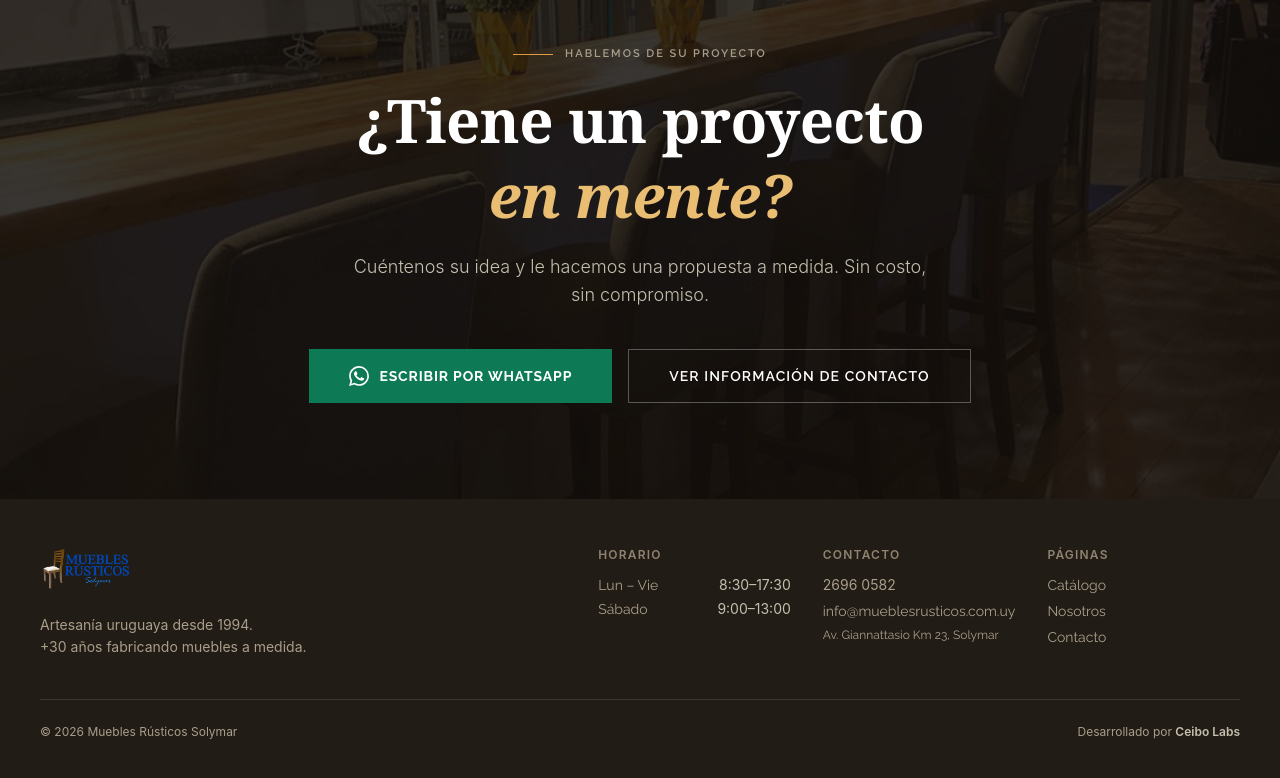
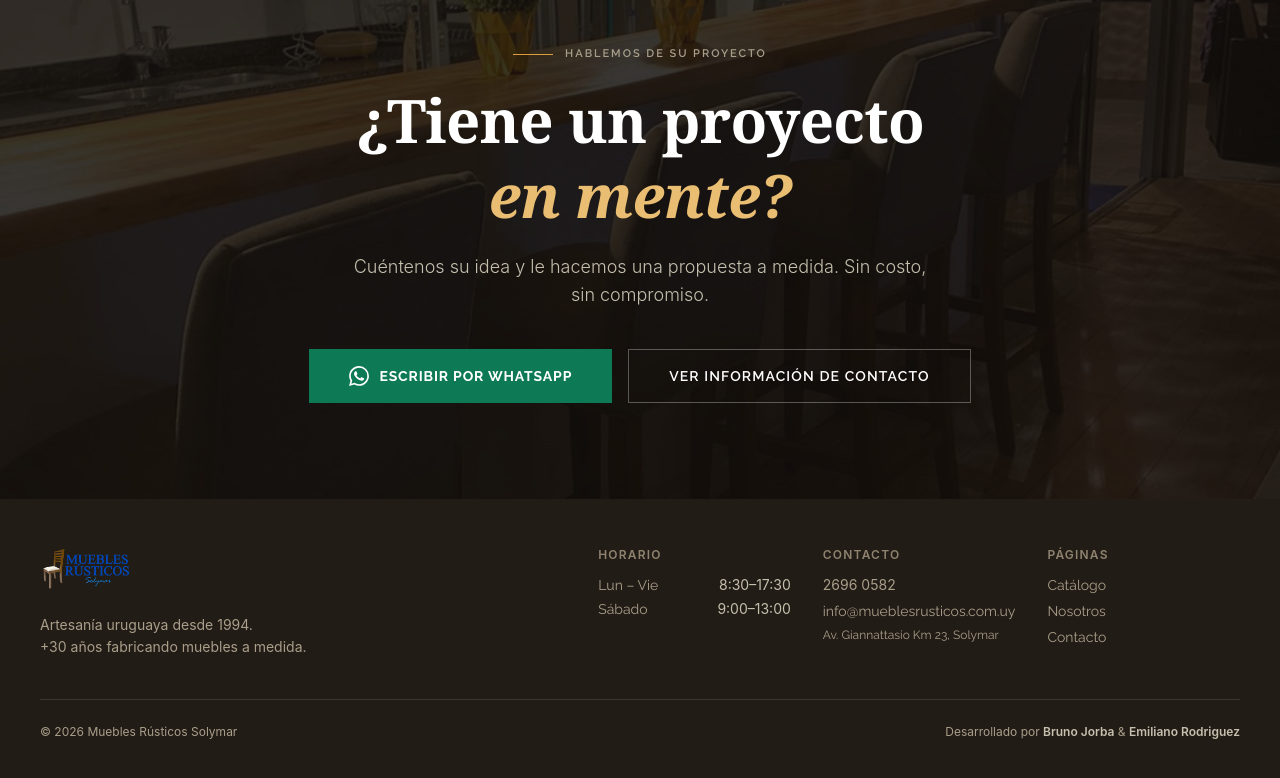
Before and after one commit to CeiboLabs/muebles-rusticos, a Next.js app: page / in a window 1280 px wide. Shown: the part 3709-4487 px from the top of the page. Built offline with nearby package versions, Linux system fonts and the light colour scheme; no server answers; the database is empty.

Commit message:
content: update footer credit to Bruno Jorba & Emiliano Rodriguez

```diff
--- a/components/layout/Footer.tsx
+++ b/components/layout/Footer.tsx
@@ -100,13 +100,15 @@ export default function Footer() {
           <p className="font-sans text-xs text-stone-400">
             Desarrollado por{' '}
             <a
-              href="https://ceibolabs.dev"
+              href="https://brunojorba.com"
               target="_blank"
               rel="noopener noreferrer"
               className="font-semibold text-stone-300 hover:text-wood-400 transition-colors"
             >
-              Ceibo Labs
+              Bruno Jorba
             </a>
+            {' & '}
+            <span className="font-semibold text-stone-300">Emiliano Rodriguez</span>
           </p>
         </div>
       </div>
```
